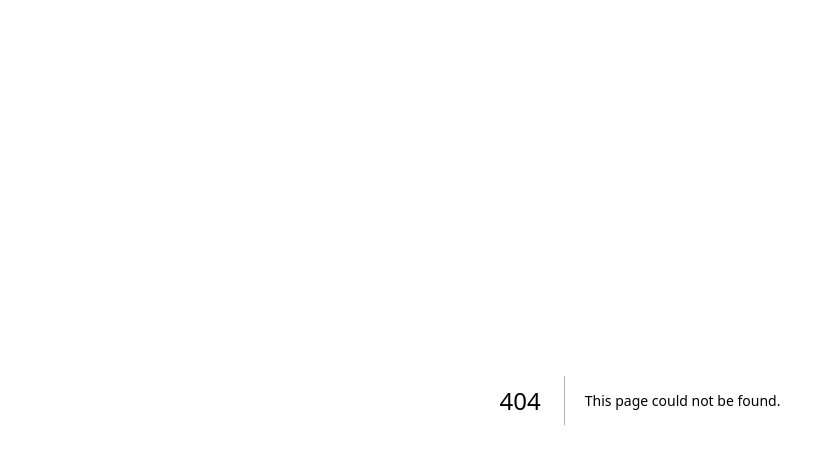
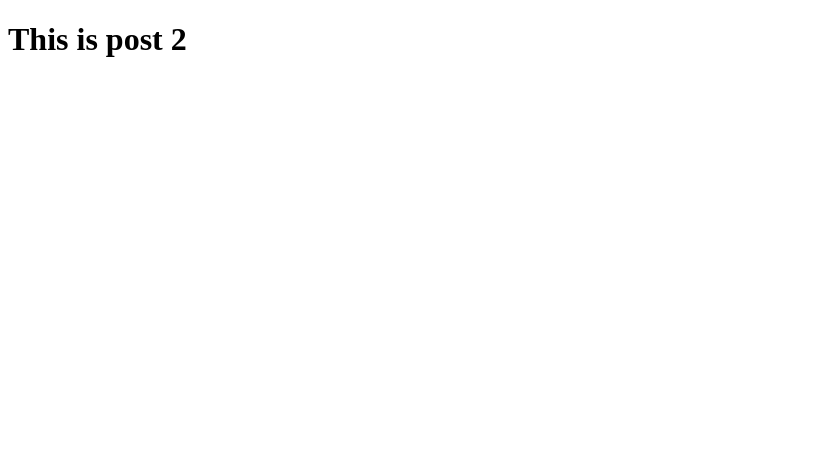
Before and after one commit to Pradyuman554/Next-Projects, a Next.js app in the folder project1/: page /blogs/post2 in a window 1280 px wide. Before the commit this address had no page. Shown: the top 464 px of the page, without its empty margins (0-835 px from the left). Built offline with nearby package versions, Linux system fonts and the light colour scheme.

Commit message:
Nested Routing

```diff
--- /dev/null
+++ b/project1/src/app/blogs/post1/page.tsx
@@ -0,0 +1,3 @@
+export default function Post1(){
+    return <h1>This is post 1</h1>
+}
--- /dev/null
+++ b/project1/src/app/blogs/post2/page.tsx
@@ -0,0 +1,3 @@
+export default function Post2(){
+    return <h1>This is post 2</h1>
+}
```
